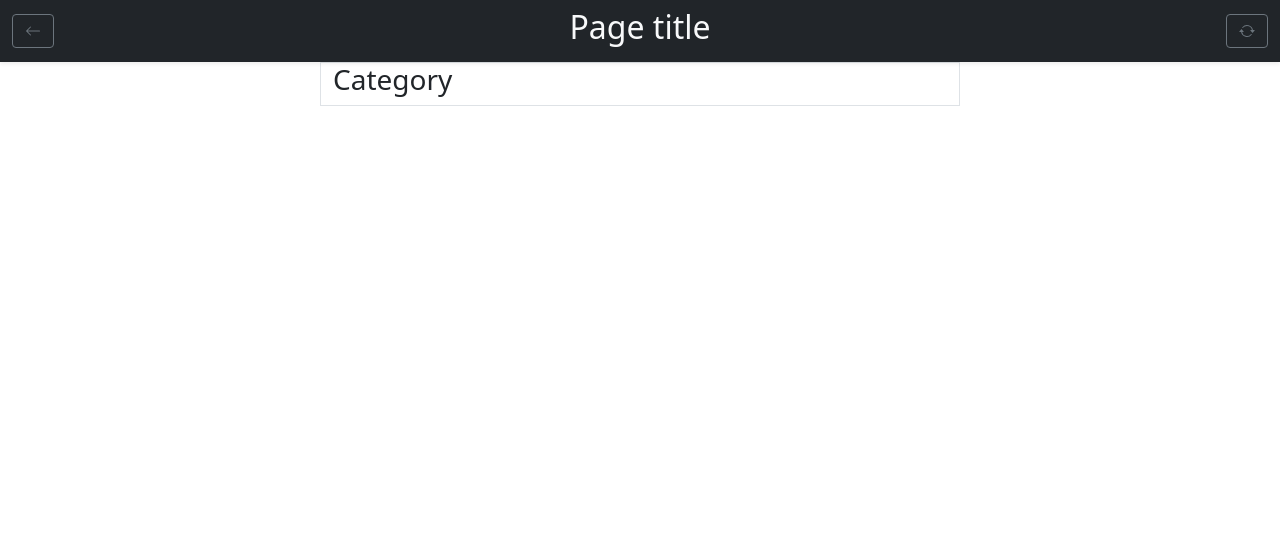
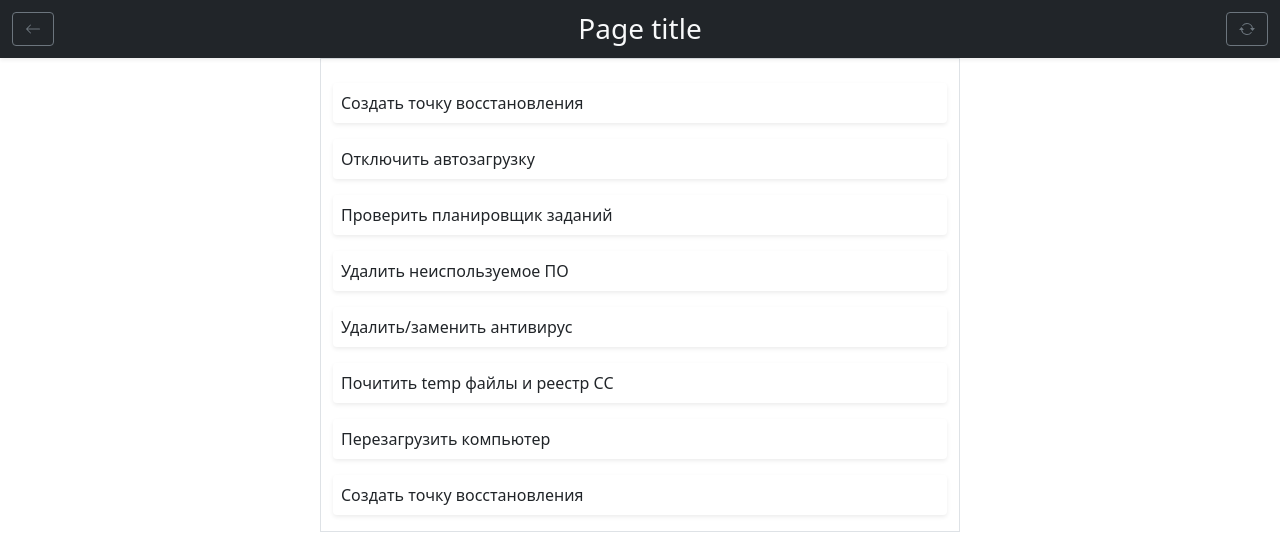
Before and after one commit to mccrush/comp, a Vue app: page / in a window 1280 px wide. Shown: the top 544 px of the page. Built offline with nearby package versions, Linux system fonts and the light colour scheme.

Commit message:
Add Ckecklist page

```diff
--- a/src/App.vue
+++ b/src/App.vue
@@ -13,15 +13,17 @@
 import 'bootstrap/dist/css/bootstrap.min.css'
 import Navbar from '@/components/Navbar'
 import Category from '@/views/Category'
+import Checklist from '@/views/Checklist'
 
 export default {
   components: {
     Navbar,
-    Category
+    Category,
+    Checklist
   },
   data() {
     return {
-      myComponent: localStorage.getItem('comp-page') || 'Category'
+      myComponent: localStorage.getItem('comp-page') || 'Checklist'
     }
   },
   methods: {
--- a/src/components/Navbar.vue
+++ b/src/components/Navbar.vue
@@ -1,6 +1,6 @@
 <template>
   <nav class="navbar navbar-expand-md navbar-dark bg-dark shadow-sm">
-    <div class="container-fluid justify-content-between">
+    <div class="container-fluid justify-content-between pt-1 pb-1">
       <ButtonBack />
       <PageTitle />
       <ButtonReload />
--- a/src/components/PageTitle.vue
+++ b/src/components/PageTitle.vue
@@ -1,3 +1,3 @@
 <template>
-  <h2 class="text-light">Page title</h2>
+  <h3 class="text-light m-0">Page title</h3>
 </template>
--- /dev/null
+++ b/src/components/blocks/BlockCategory.vue
@@ -0,0 +1,3 @@
+<template>
+  <div class="category">Category Item</div>
+</template>
--- /dev/null
+++ b/src/components/blocks/BlockCheck.vue
@@ -0,0 +1,3 @@
+<template>
+  <div class="category">Check Item</div>
+</template>
--- /dev/null
+++ b/src/data/boost.js
@@ -0,0 +1,10 @@
+export default [
+  { title: 'Создать точку восстановления', alias: 'restorefirst' },
+  { title: 'Отключить автозагрузку', alias: 'offauto' },
+  { title: 'Проверить планировщик заданий', alias: 'checkplan' },
+  { title: 'Удалить неиспользуемое ПО', alias: 'removesoft' },
+  { title: 'Удалить/заменить антивирус', alias: 'removeantivirus' },
+  { title: 'Почитить temp файлы и реестр CC', alias: 'cleaner' },
+  { title: 'Перезагрузить компьютер', alias: 'reload' },
+  { title: 'Создать точку восстановления', alias: 'restoresecond' }
+]
--- /dev/null
+++ b/src/data/category.js
@@ -0,0 +1,6 @@
+export default [
+  { title: 'Ускорение загрузки', alias: 'boost' },
+  { title: 'Удаление вредоносного ПО', alias: 'malware' },
+  { title: 'Установка драйверов и ПО', alias: 'software' },
+  { title: 'Переустановка системы', alias: 'windows' }
+]
--- a/src/views/Category.vue
+++ b/src/views/Category.vue
@@ -1,7 +1,26 @@
 <template>
   <div class="row">
-    <div class="col-12">
-      <h3>Category</h3>
+    <div class="col-12 pt-4">
+      <button
+        v-for="cat in category"
+        :key="cat.alias"
+        class="btn btn-primary btn-lg w-100 mb-3"
+        type="button"
+      >
+        {{ cat.title }}
+      </button>
     </div>
   </div>
 </template>
+
+<script>
+import category from '@/data/category'
+
+export default {
+  data() {
+    return {
+      category
+    }
+  }
+}
+</script>
--- /dev/null
+++ b/src/views/Checklist.vue
@@ -0,0 +1,25 @@
+<template>
+  <div class="row">
+    <div class="col-12 pt-4">
+      <div
+        v-for="chek in boost"
+        :key="chek.alias"
+        class="shadow-sm rounded w-100 mb-3 p-2"
+      >
+        {{ chek.title }}
+      </div>
+    </div>
+  </div>
+</template>
+
+<script>
+import boost from '@/data/boost'
+
+export default {
+  data() {
+    return {
+      boost
+    }
+  }
+}
+</script>
```
